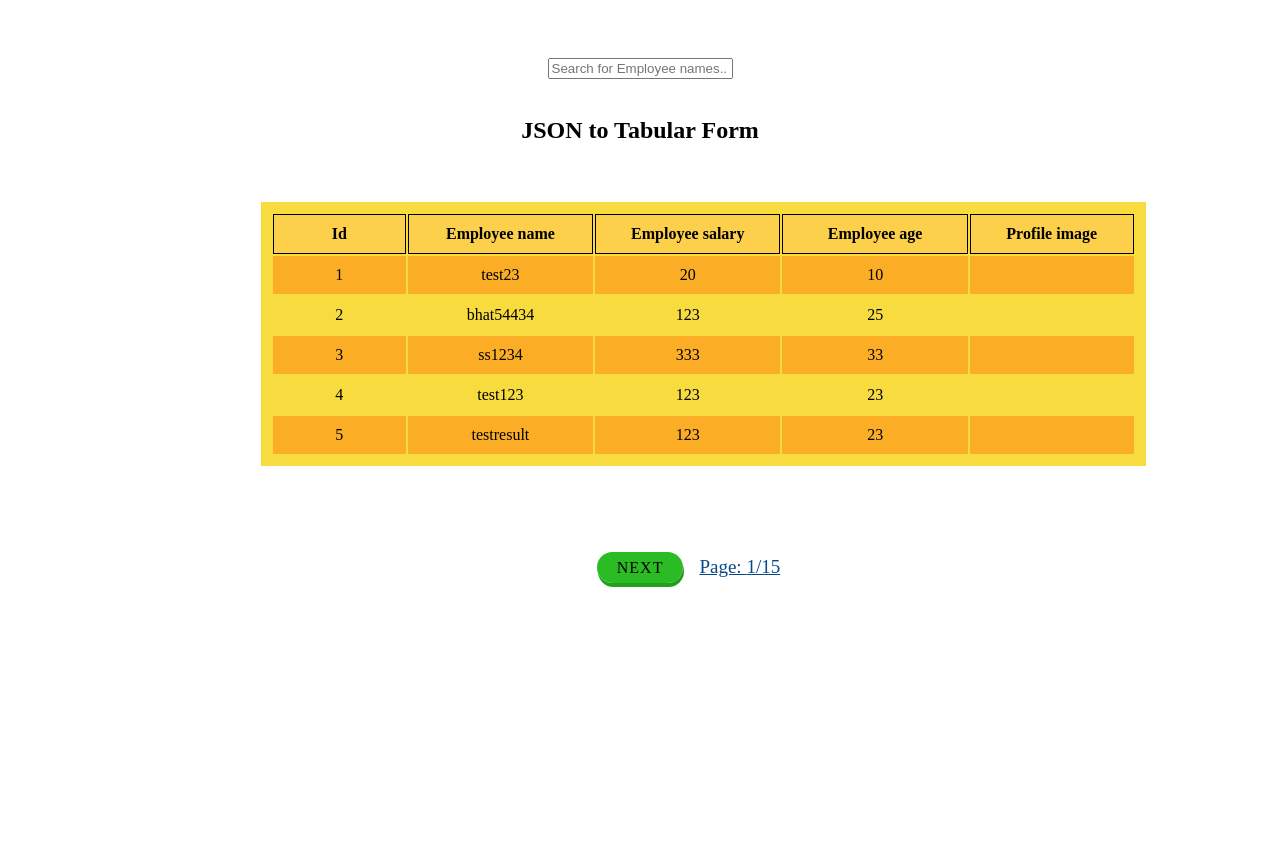
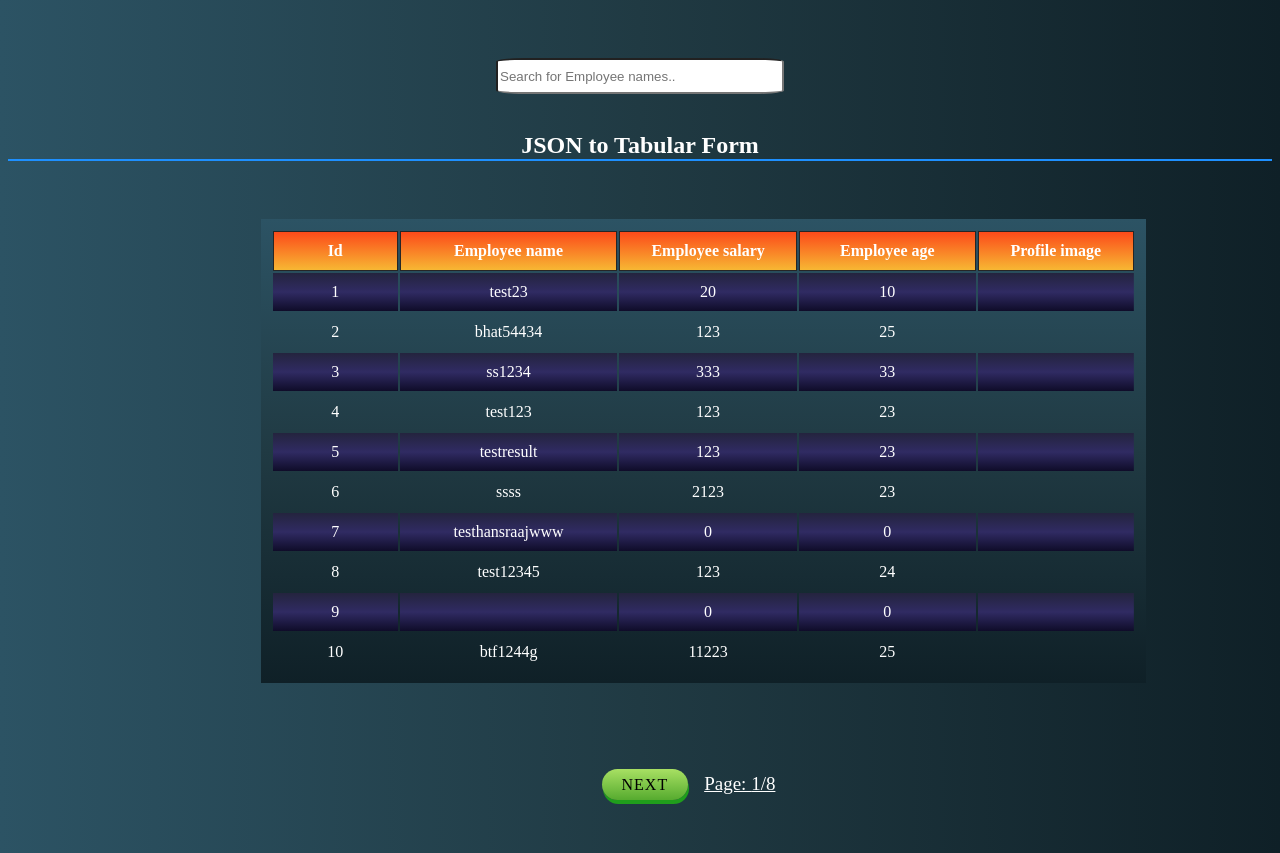
Before and after one commit to tron180/json_to_tablular, a plain HTML site: page index.html in a window 1280 px wide. Shown: the top 853 px of the page. Before the commit the page ends 800 px from the top, so only its background shows below. Drawn offline with Linux system fonts and the light colour scheme.

Commit message:
styling changes

```diff
--- a/css/main.css
+++ b/css/main.css
@@ -1,12 +1,32 @@
+body{
+    background: #0F2027;  /* fallback for old browsers */
+    background: -webkit-linear-gradient(to right, #2C5364, #203A43, #0F2027);  /* Chrome 10-25, Safari 5.1-6 */
+    background: linear-gradient(to right, #2C5364, #203A43, #0F2027); /* W3C, IE 10+/ Edge, Firefox 16+, Chrome 26+, Opera 12+, Safari 7+ */
+}
+
+input{
+    width: 280px;
+    height: 30px;
+    border-radius: 10%;
+}
+
+h2{
+    color: white;
+    border-bottom: 2px solid dodgerblue;
+}
+
 table, th, tr, td {
     border: 0 solid black;
     text-align: center;
     padding: 10px;
+    color: white;
 }
 
 th{
-    background-color: #fcd04b;
-    border: 1px solid black;
+    background: #fc4a1a;  /* fallback for old browsers */
+    background: -webkit-linear-gradient(to top, #f7b733, #fc4a1a);  /* Chrome 10-25, Safari 5.1-6 */
+    background: linear-gradient(to top, #f7b733, #fc4a1a); /* W3C, IE 10+/ Edge, Firefox 16+, Chrome 26+, Opera 12+, Safari 7+ */
+    border: 1px solid #262626;
 }
 
 th:hover{
@@ -14,7 +34,10 @@ th:hover{
 }
 
 tr:nth-child(2n+1){
-    background-color: #fcad26;
+    background: #0f0c29;  /* fallback for old browsers */
+background: -webkit-linear-gradient(to bottom, #24243e, #302b63, #0f0c29);  /* Chrome 10-25, Safari 5.1-6 */
+background: linear-gradient(to bottom, #24243e, #302b63, #0f0c29); /* W3C, IE 10+/ Edge, Firefox 16+, Chrome 26+, Opera 12+, Safari 7+ */
+
 }
 
 #myInput{
@@ -25,12 +48,15 @@ td{
     width: 2%;
 }
 
-tr:hover{
-    box-shadow: 1px 1px black;
-}
+/* tr:hover{
+    box-shadow: 1px 2px black;
+} */
 
 table{
-    background-color: rgb(248, 220, 63);
+    background: #0F2027;  /* fallback for old browsers */
+background: -webkit-linear-gradient(to bottom, #2C5364, #203A43, #0F2027);  /* Chrome 10-25, Safari 5.1-6 */
+background: linear-gradient(to bottom, #2C5364, #203A43, #0F2027); /* W3C, IE 10+/ Edge, Firefox 16+, Chrome 26+, Opera 12+, Safari 7+ */
+
 }
 
 .container{
@@ -41,7 +67,7 @@ table{
 }
 
 u{
-    color: rgb(8, 72, 136);
+    color: white;
     font-size: 19px;
 }
 
@@ -53,7 +79,9 @@ u{
 #btn_prev, #btn_next{
     padding: 7px 20px;
     border-radius: 20px;
-    background-color: rgb(42, 187, 37);
+    background: #56ab2f;  /* fallback for old browsers */
+    background: -webkit-linear-gradient(to bottom, #a8e063, #56ab2f);  /* Chrome 10-25, Safari 5.1-6 */
+    background: linear-gradient(to bottom, #a8e063, #56ab2f); /* W3C, IE 10+/ Edge, Firefox 16+, Chrome 26+, Opera 12+, Safari 7+ */
     color: black;
     text-decoration: none;
     box-shadow: 1px 4px rgb(32, 158, 28);
--- a/js/main.js
+++ b/js/main.js
@@ -549,7 +549,7 @@ var results = [];
 var called = false;
 
 var currentPage = 1;
-var recordsPerPage = 5;
+var recordsPerPage = 10;
 
 
 window.onload = function() {
@@ -626,7 +626,6 @@ function createTableData(arr,currentPage) {
  * @param {page} page is current page number.
  */
 
-// Visibility of next and previous button
 function toggleVisibility(page) {
     if (page == 1) {
         btn_prev.style.visibility = "hidden";
```
